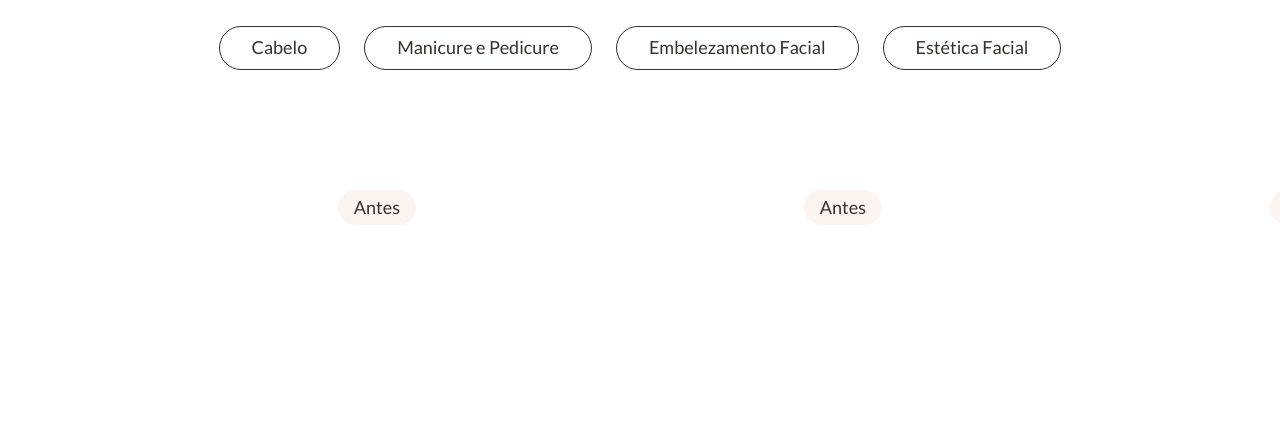
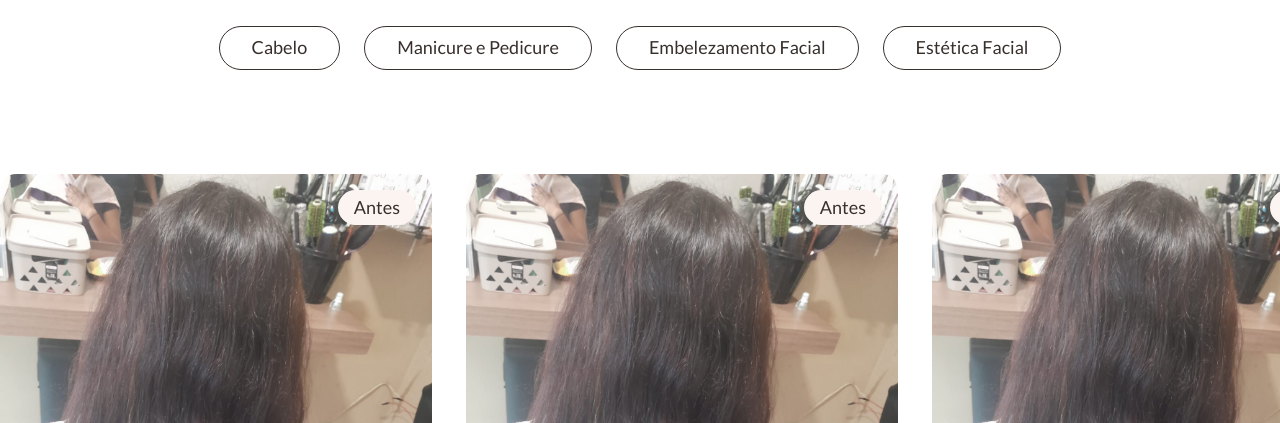
Before and after one commit to zambianchi-dev/Studio-Hair, a plain HTML site: page catalogo.html in a window 1280 px wide. Shown: the part 279-702 px from the top of the page. Drawn offline with nearby package versions, Linux system fonts and the light colour scheme; the site is published under a folder, as on GitHub Pages, so addresses that start at the root find nothing.

Commit message:
alterado os caminhos das imagens de antes e depois dentro do swiper.

```diff
--- a/catalogo.html
+++ b/catalogo.html
@@ -81,8 +81,8 @@
             <!-- Additional required wrapper -->
             <div class="swiper-wrapper">
               <!-- Slides -->
-              <div class="swiper-slide antes"><img src="/assets/img/hair-enrolado-vermelho.jpeg" alt=""></div>
-              <div class="swiper-slide depois"><img src="/assets/img/enrolado-vermelho-final.jpeg" alt=""></div>
+              <div class="swiper-slide antes"><img src="./assets/img/hair-enrolado-vermelho.jpeg" alt=""></div>
+              <div class="swiper-slide depois"><img src="./assets/img/enrolado-vermelho-final.jpeg" alt=""></div>
 
             </div>
             <!--pagination -->
@@ -137,8 +137,8 @@
             <!-- Additional required wrapper -->
             <div class="swiper-wrapper">
               <!-- Slides -->
-              <div class="swiper-slide antes"><img src="/assets/img/hair-enrolado-vermelho.jpeg" alt=""></div>
-              <div class="swiper-slide depois"><img src="/assets/img/enrolado-vermelho-final.jpeg" alt=""></div>
+              <div class="swiper-slide antes"><img src="./assets/img/hair-enrolado-vermelho.jpeg" alt=""></div>
+              <div class="swiper-slide depois"><img src="./assets/img/enrolado-vermelho-final.jpeg" alt=""></div>
 
             </div>
             <!--pagination -->
@@ -193,8 +193,8 @@
             <!-- Additional required wrapper -->
             <div class="swiper-wrapper">
               <!-- Slides -->
-              <div class="swiper-slide antes"><img src="/assets/img/hair-enrolado-vermelho.jpeg" alt=""></div>
-              <div class="swiper-slide depois"><img src="/assets/img/enrolado-vermelho-final.jpeg" alt=""></div>
+              <div class="swiper-slide antes"><img src="./assets/img/hair-enrolado-vermelho.jpeg" alt=""></div>
+              <div class="swiper-slide depois"><img src="./assets/img/enrolado-vermelho-final.jpeg" alt=""></div>
 
             </div>
             <!--pagination -->
@@ -238,8 +238,8 @@
             <!-- Additional required wrapper -->
             <div class="swiper-wrapper">
               <!-- Slides -->
-              <div class="swiper-slide antes"><img src="/assets/img/hair-enrolado-vermelho.jpeg" alt=""></div>
-              <div class="swiper-slide depois"><img src="/assets/img/enrolado-vermelho-final.jpeg" alt=""></div>
+              <div class="swiper-slide antes"><img src="./assets/img/hair-enrolado-vermelho.jpeg" alt=""></div>
+              <div class="swiper-slide depois"><img src="./assets/img/enrolado-vermelho-final.jpeg" alt=""></div>
 
             </div>
             <!--pagination -->
@@ -291,8 +291,8 @@
             <!-- Additional required wrapper -->
             <div class="swiper-wrapper">
               <!-- Slides -->
-              <div class="swiper-slide antes"><img src="/assets/img/hair-enrolado-vermelho.jpeg" alt=""></div>
-              <div class="swiper-slide depois"><img src="/assets/img/enrolado-vermelho-final.jpeg" alt=""></div>
+              <div class="swiper-slide antes"><img src="./assets/img/hair-enrolado-vermelho.jpeg" alt=""></div>
+              <div class="swiper-slide depois"><img src="./assets/img/enrolado-vermelho-final.jpeg" alt=""></div>
 
             </div>
             <!--pagination -->
@@ -342,8 +342,8 @@
             <!-- Additional required wrapper -->
             <div class="swiper-wrapper">
               <!-- Slides -->
-              <div class="swiper-slide antes"><img src="/assets/img/hair-enrolado-vermelho.jpeg" alt=""></div>
-              <div class="swiper-slide depois"><img src="/assets/img/enrolado-vermelho-final.jpeg" alt=""></div>
+              <div class="swiper-slide antes"><img src="./assets/img/hair-enrolado-vermelho.jpeg" alt=""></div>
+              <div class="swiper-slide depois"><img src="./assets/img/enrolado-vermelho-final.jpeg" alt=""></div>
 
             </div>
             <!--pagination -->
@@ -383,8 +383,8 @@
             <!-- Additional required wrapper -->
             <div class="swiper-wrapper">
               <!-- Slides -->
-              <div class="swiper-slide antes"><img src="/assets/img/hair-enrolado-vermelho.jpeg" alt=""></div>
-              <div class="swiper-slide depois"><img src="/assets/img/enrolado-vermelho-final.jpeg" alt=""></div>
+              <div class="swiper-slide antes"><img src="./assets/img/hair-enrolado-vermelho.jpeg" alt=""></div>
+              <div class="swiper-slide depois"><img src="./assets/img/enrolado-vermelho-final.jpeg" alt=""></div>
 
             </div>
             <!--pagination -->
@@ -432,8 +432,8 @@
             <!-- Additional required wrapper -->
             <div class="swiper-wrapper">
               <!-- Slides -->
-              <div class="swiper-slide antes"><img src="/assets/img/hair-enrolado-vermelho.jpeg" alt=""></div>
-              <div class="swiper-slide depois"><img src="/assets/img/enrolado-vermelho-final.jpeg" alt=""></div>
+              <div class="swiper-slide antes"><img src="./assets/img/hair-enrolado-vermelho.jpeg" alt=""></div>
+              <div class="swiper-slide depois"><img src="./assets/img/enrolado-vermelho-final.jpeg" alt=""></div>
 
             </div>
             <!--pagination -->
@@ -482,8 +482,8 @@
             <!-- Additional required wrapper -->
             <div class="swiper-wrapper">
               <!-- Slides -->
-              <div class="swiper-slide antes"><img src="/assets/img/hair-enrolado-vermelho.jpeg" alt=""></div>
-              <div class="swiper-slide depois"><img src="/assets/img/enrolado-vermelho-final.jpeg" alt=""></div>
+              <div class="swiper-slide antes"><img src="./assets/img/hair-enrolado-vermelho.jpeg" alt=""></div>
+              <div class="swiper-slide depois"><img src="./assets/img/enrolado-vermelho-final.jpeg" alt=""></div>
 
             </div>
             <!--pagination -->
```
